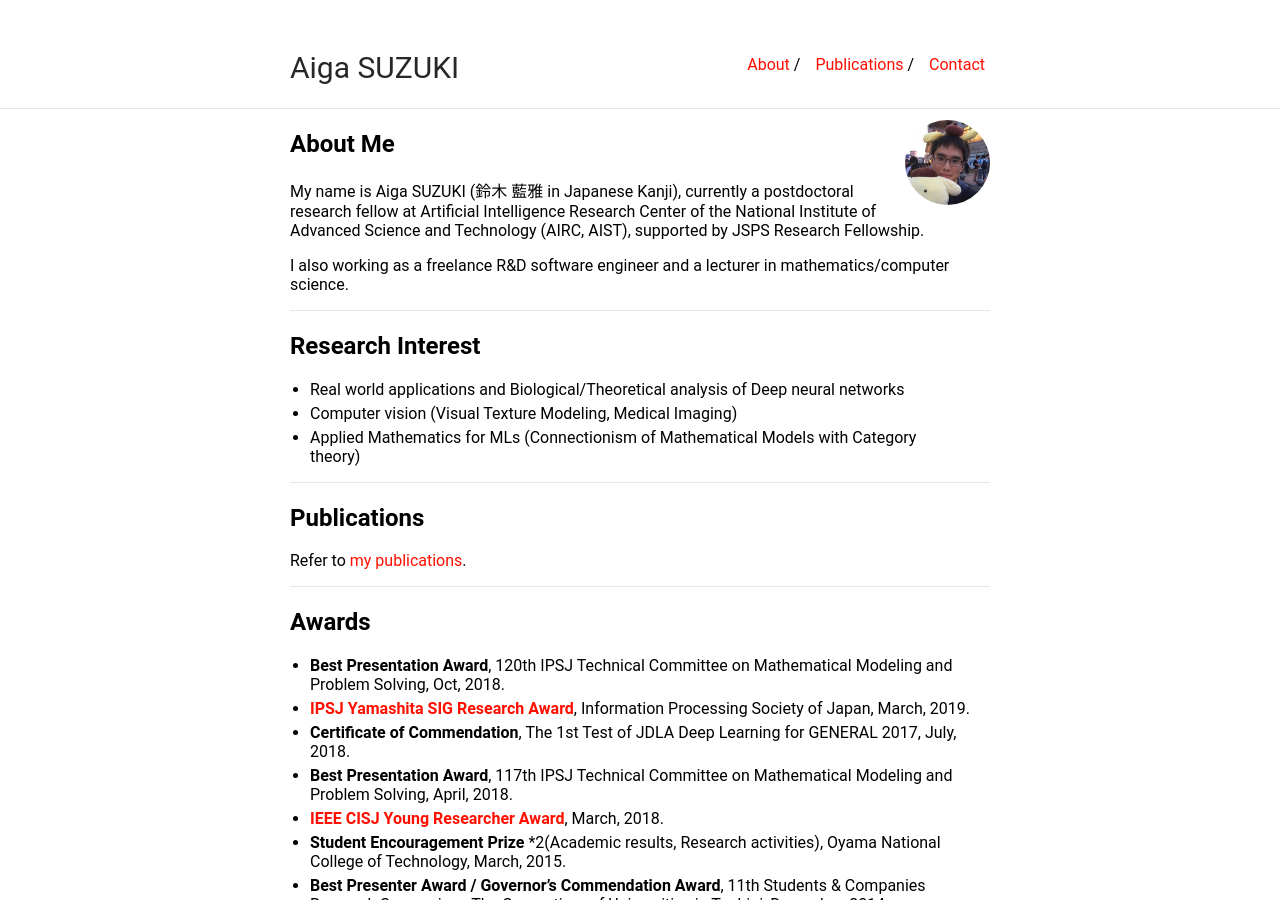
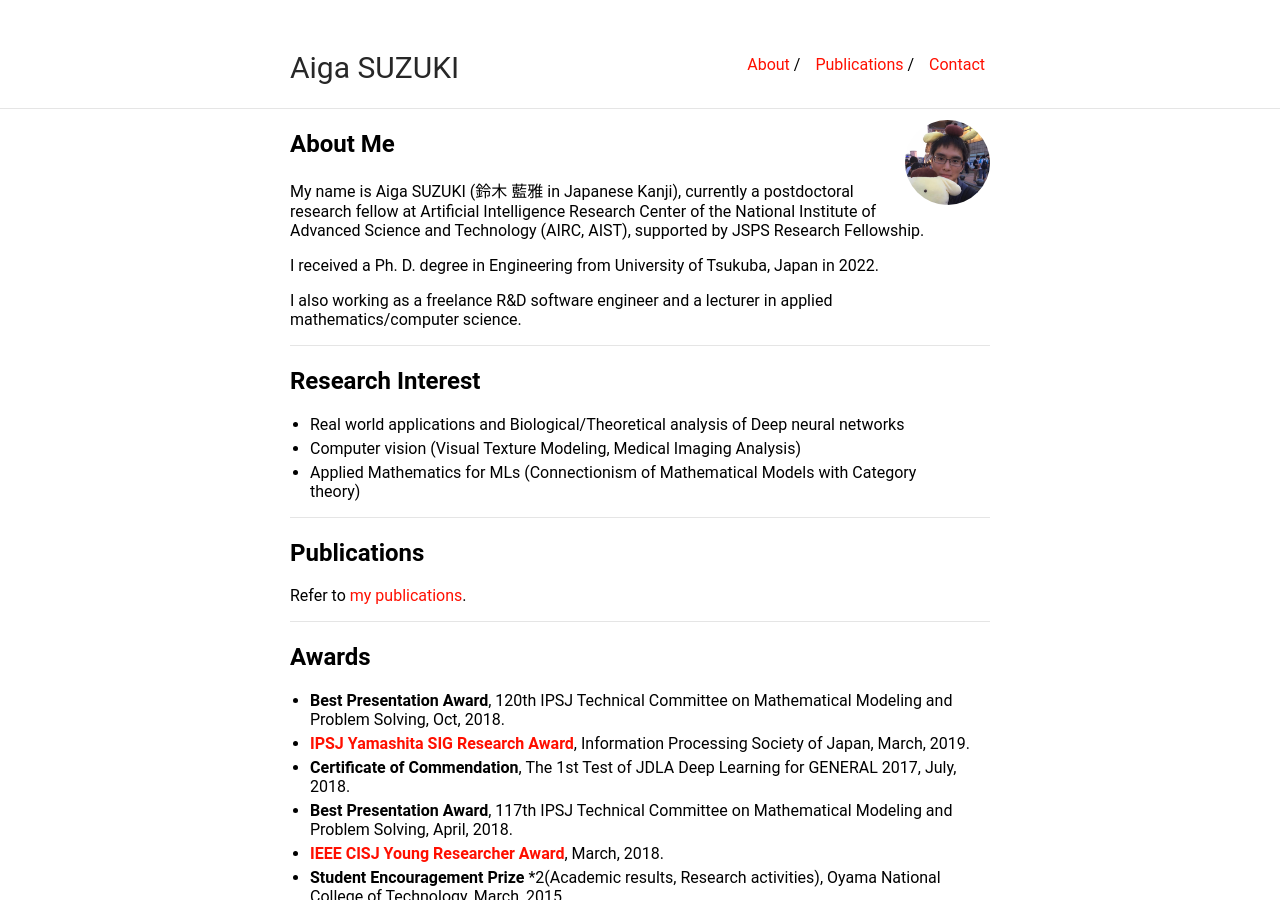
Before and after one commit to tochikuji/tochikuji.github.io, a Jekyll site: the page built from index.md, in a window 1280 px wide and 900 px high. Built offline with Jekyll 4.4.1, drawn with Linux system fonts in a browser that asks for light colours; some of the changed text lies outside the part shown.

Commit message:
update index

```diff
--- a/index.md
+++ b/index.md
@@ -9,7 +9,9 @@ title: Aiga SUZUKI's Personal Homepage
 
 My name is Aiga SUZUKI (鈴木 藍雅 in Japanese Kanji), currently a postdoctoral research fellow at  Artificial Intelligence Research Center of the National Institute of Advanced Science and Technology (AIRC, AIST), supported by JSPS Research Fellowship.
 
-I also working as a freelance R&D software engineer and a lecturer in mathematics/computer science.
+I received a Ph. D. degree in Engineering from University of Tsukuba, Japan in 2022.
+
+I also working as a freelance R&D software engineer and a lecturer in applied mathematics/computer science.
 
 ----
 
@@ -17,7 +19,7 @@ I also working as a freelance R&D software engineer and a lecturer in mathematic
 ## Research Interest
 
 - Real world applications and Biological/Theoretical analysis of Deep neural networks
-- Computer vision (Visual Texture Modeling, Medical Imaging)
+- Computer vision (Visual Texture Modeling, Medical Imaging Analysis)
 - Applied Mathematics for MLs (Connectionism of Mathematical Models with Category theory)
 
 ----
```
Also changed, not shown: other parts of index.md (+2 -3 lines).
